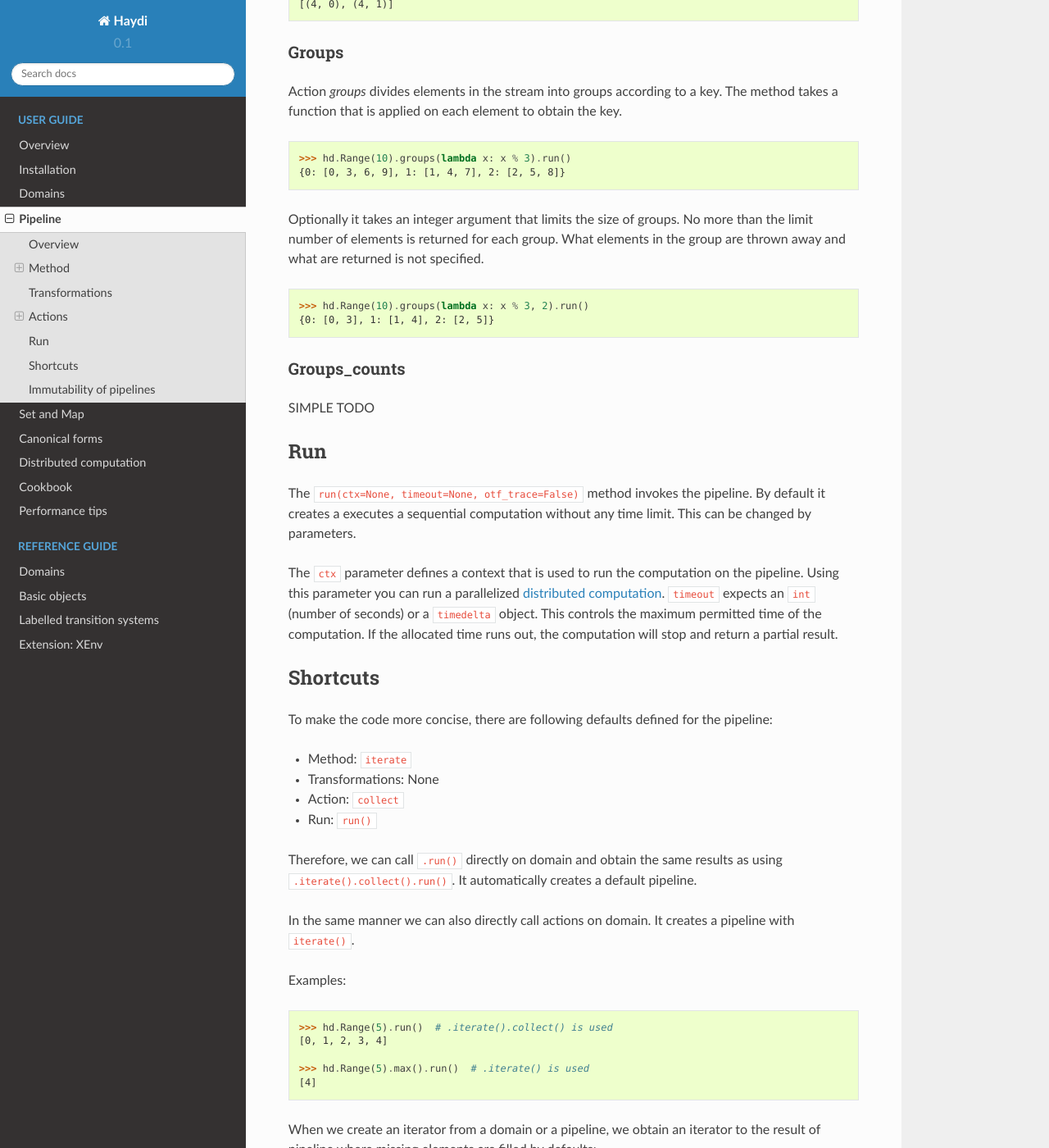
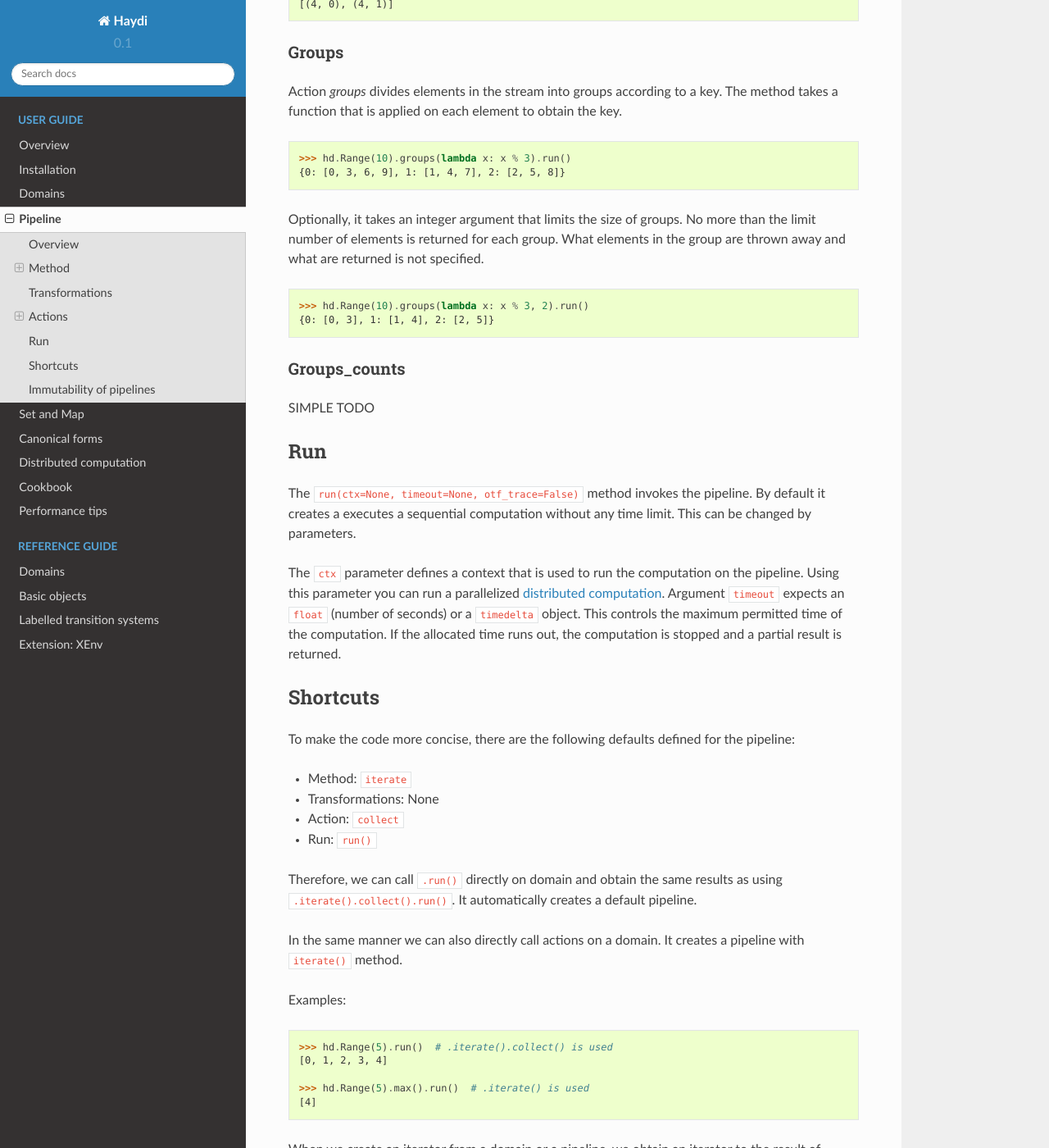
Before and after one commit to spirali/haydi, a Sphinx documentation site: the page built from docs/source/pipeline.rst, in a window 1280 px wide and 1400 px high, scrolled down 5061 px. Shown: the whole window at 82% size. Built offline with Sphinx 7.4.7 and the Read the Docs theme 2.0.0, drawn with Linux system fonts in a browser that asks for light colours; some of the changed text lies outside the part shown.

Commit message:
DOC: User guider updated

```diff
--- a/docs/source/pipeline.rst
+++ b/docs/source/pipeline.rst
@@ -71,11 +72,12 @@
 number of occurrences as in the domain. The actual order of elements in the
 stream is *not* guaranteed.
 
+
 Canonical forms
 ~~~~~~~~~~~~~~~
 
-Iterating over canonical elements is a little bit special, hence
-there is a dedicated section about this topic: :doc:`cnfs`.
+Iterating over canonical elements is a little bit special, hence there is a
+dedicated section about this topic: :doc:`cnfs`.
 
 
 Random elements
@@ -208,23 +209,23 @@
   >>> hd.Range(10).reduce(lambda x, y: x + y, -3).run()
   42
 
-It is assumed by default that the operation is associative,
-if that is not true, you have to explicitly specify it::
+It is assumed by default that the operation is associative, if that is not true,
+you have to explicitly specify it::
 
   >>> hd.Range(10).reduce(lambda x, y: x - y, 100, associative=False).run()
   55
-
 
 
 Max
 ~~~
 
 Action *max* gathers maximal elements in the stream, optionally it can take a
-function that extracts a value from the element that is used for comparison.
-The second optional argument specifies the limit of maximal elements.
-No more than the limit number of elements is returned, the rest of maximal elements is thrown away.
-Which maximal elements are thrown away and what are returned is not specified.
-If the value of the argument is ``None`` (default) then all maximal elements are gathered::
+function that extracts a value from the element that is used for comparison. The
+second optional argument specifies the limit of maximal elements. No more than
+the limit number of elements is returned, the rest of maximal elements is thrown
+away. Which maximal elements are thrown away and what are returned is not
+specified. If the value of the argument is ``None`` (default) then all maximal
+elements are gathered::
 
   >>> domain = hd.Range(5) * hd.Range(5)
 
@@ -247,9 +248,9 @@
   >>> hd.Range(10).groups(lambda x: x % 3).run()
   {0: [0, 3, 6, 9], 1: [1, 4, 7], 2: [2, 5, 8]}
 
-Optionally it takes an integer argument that limits the size of groups. No
-more than the limit number of elements is returned for each group. What elements
-in the group are thrown away and what are returned is not specified.
+Optionally, it takes an integer argument that limits the size of groups. No more
+than the limit number of elements is returned for each group. What elements in
+the group are thrown away and what are returned is not specified.
 
   >>> hd.Range(10).groups(lambda x: x % 3, 2).run()
   {0: [0, 3], 1: [1, 4], 2: [2, 5]}
@@ -270,17 +271,17 @@
 time limit. This can be changed by parameters.
 
 The ``ctx`` parameter defines a context that is used to run the computation on
-the pipeline. Using this parameter you can run a parallelized
-:doc:`distributed computation <distributed>`.
-``timeout`` expects an ``int`` (number of seconds) or a ``timedelta`` object.
-This controls the maximum permitted time of the computation. If the allocated
-time runs out, the computation will stop and return a partial result.
+the pipeline. Using this parameter you can run a parallelized :doc:`distributed
+computation <distributed>`. Argument ``timeout`` expects an ``float`` (number of
+seconds) or a ``timedelta`` object. This controls the maximum permitted time of
+the computation. If the allocated time runs out, the computation is stopped and
+a partial result is returned.
 
 
 Shortcuts
 ---------
 
-To make the code more concise, there are following defaults defined for the
+To make the code more concise, there are the following defaults defined for the
 pipeline:
 
 * Method: ``iterate``
@@ -292,8 +293,8 @@
 as using ``.iterate().collect().run()``. It automatically creates a default
 pipeline.
 
-In the same manner we can also directly call actions on domain. It creates a
-pipeline with ``iterate()``.
+In the same manner we can also directly call actions on a domain. It creates a
+pipeline with ``iterate()`` method.
 
 Examples::
 
@@ -320,7 +321,7 @@
 Immutability of pipelines
 -------------------------
 
-Pipelines are immutable objects as same domains; therefore calling methods on
+Pipelines are immutable objects (as same domains); therefore, calling methods on
 them actually creates new objects. It is thus safe to reuse them::
 
   >>> pipeline = hd.Range(5).iterate()
```
Also changed, not shown: other parts of docs/source/pipeline.rst (+13 -13 lines), docs/source/domains.rst (+5 -5 lines).
